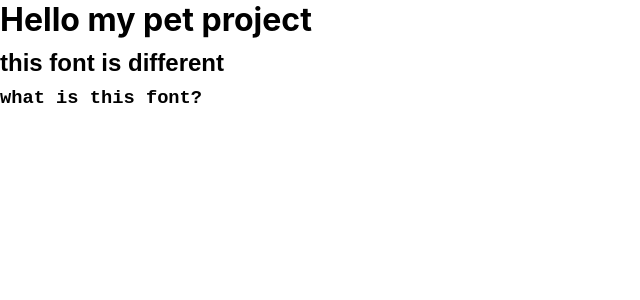
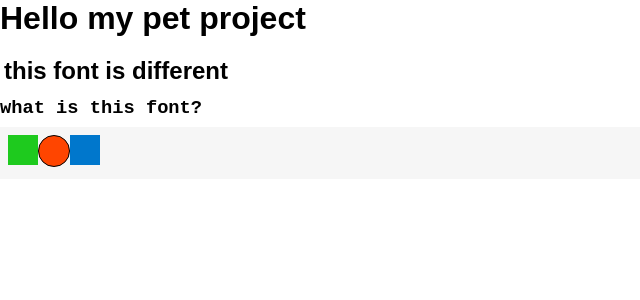
Before and after one commit to Maxximusan/study-ped-proj, a React (Create React App) app: page / in a window 1280 px wide. Shown: the top 300 px of the page, without its empty margins (0-640 px from the left). Built offline with nearby package versions, Linux system fonts and the light colour scheme.

Commit message:
3 - Theme and Box

```diff
--- a/package.json
+++ b/package.json
@@ -10,6 +10,7 @@
     "react-dom": "^18.2.0",
     "react-scripts": "5.0.1",
     "styled-components": "^6.0.7",
+    "styled-system": "^5.1.5",
     "web-vitals": "^2.1.4"
   },
   "scripts": {
--- a/src/App.jsx
+++ b/src/App.jsx
@@ -1,11 +1,19 @@
 import * as SC from './App.styled';
+import { Box } from 'components/Box';
 
 export const App = () => {
   return (
-    <>
-      <SC.MainTitle> Hello my pet project</SC.MainTitle>
-      <SC.SecondTitle> this font is different</SC.SecondTitle>
-      <SC.ThirdTitle> what is this font?</SC.ThirdTitle>
-    </>
+    <Box as="main">
+      <Box>
+        <SC.MainTitle> Hello my pet project</SC.MainTitle>
+        <SC.SecondTitle> this font is different</SC.SecondTitle>
+        <SC.ThirdTitle> what is this font?</SC.ThirdTitle>
+      </Box>
+      <Box bg="muted" p={3} display="flex">
+        <SC.FirstDiv></SC.FirstDiv>
+        <SC.SecDiv></SC.SecDiv>
+        <SC.ThirdDiv></SC.ThirdDiv>
+      </Box>
+    </Box>
   );
 };
--- a/src/App.styled.jsx
+++ b/src/App.styled.jsx
@@ -1,20 +1,41 @@
 import styled from 'styled-components';
 
 export const MainTitle = styled.h1`
-  font-family: 'Droid Sans' sans-serif;
-  margin-bottom: 10px;
+  font-family: ${p => p.theme.fonts.droid};
+  margin-bottom: ${p => p.theme.space[4]}px;
 `;
 
 export const SecondTitle = styled.h2`
-  font-family: 'Montserrat', sans-serif;
-  font-size: 24px;
-  margin-bottom: 10px;
+  font-family: ${p => p.theme.fonts.prefer};
+  font-size: ${p => p.theme.fontSizes.m};
+  margin-bottom: ${p => p.theme.space[3]}px;
+  padding: ${p => p.theme.space[2]}px;
 `;
 
 export const ThirdTitle = styled.h3`
-  font-family: 'Courier New', sans-serif;
+  font-family: ${p => p.theme.fonts.curier};
+  margin-bottom: ${p => p.theme.space[3]}px;
 `;
 
+export const FirstDiv = styled.div`
+  background-color: ${p => p.theme.colors.my2};
+  width: 30px;
+  height: 30px;
+  margin-bottom: ${p => p.theme.space[2]}px;
+`;
+export const SecDiv = styled.div`
+  background-color: ${p => p.theme.colors.my};
+  width: 30px;
+  height: 30px;
+  margin-bottom: ${p => p.theme.space[2]}px;
+  border: ${p => p.theme.borders.normal};
+  border-radius: ${p => p.theme.radii.round};
+`;
+export const ThirdDiv = styled.div`
+  background-color: ${p => p.theme.colors.primary};
+  width: 30px;
+  height: 30px;
+`;
 // font-family: -apple-system, BlinkMacSystemFont, 'Segoe UI', 'Roboto', 'Oxygen',
 //     'Ubuntu', 'Cantarell', 'Fira Sans', 'Droid Sans', 'Helvetica Neue',
 //     sans-serif;
--- /dev/null
+++ b/src/components/Box.jsx
@@ -0,0 +1,22 @@
+import styled from 'styled-components';
+import {
+  color,
+  space,
+  layout,
+  flexbox,
+  grid,
+  background,
+  border,
+  position,
+} from 'styled-system';
+
+export const Box = styled('div')(
+  color,
+  space,
+  layout,
+  flexbox,
+  grid,
+  background,
+  border,
+  position
+);
--- a/src/index.js
+++ b/src/index.js
@@ -2,10 +2,14 @@ import React from 'react';
 import ReactDOM from 'react-dom/client';
 import './index.css';
 import { App } from './App';
+import { ThemeProvider } from 'styled-components';
+import { theme } from './theme';
 
 ReactDOM.createRoot(document.getElementById('root')).render(
   <React.StrictMode>
-    <App />
+    <ThemeProvider theme={theme}>
+      <App />
+    </ThemeProvider>
   </React.StrictMode>
 );
 
--- /dev/null
+++ b/src/theme.js
@@ -0,0 +1,55 @@
+export const theme = {
+  colors: {
+    black: '#000',
+    white: '#fff',
+    text: '#2a2a2a',
+    background: '#fff',
+    primary: '#07c',
+    secondary: '#05a',
+    accent: '#609',
+    muted: '#f6f6f6',
+    my: 'orangered',
+    my2: '#1eca1e',
+  },
+
+  // для маржинов и падингов (в файле стилей px добавить)
+  space: [0, 2, 4, 8, 16, 32, 64, 128, 256],
+
+  fonts: {
+    body: 'system-ui, sans-serif',
+    heading: 'system-ui, sans-serif',
+    monospace: 'Menlo, monospace',
+    prefer: 'Montserrat, sans-serif',
+    droid: 'Droid Sans, sans-serif',
+    curier: 'Courier New, sans-serif',
+  },
+
+  fontSizes: {
+    xs: '12px',
+    s: '16px',
+    m: '24px',
+    l: '32px',
+    xl: '64px',
+  },
+
+  fontWeights: {
+    normal: 400,
+    bold: 700,
+  },
+
+  lineHeights: {
+    body: 1.5,
+    heading: 1.125,
+  },
+
+  borders: {
+    none: 'none',
+    normal: '1px solid',
+  },
+
+  radii: {
+    none: '0',
+    normal: '4px',
+    round: '50%',
+  },
+};
```
Also changed, not shown: 1 other file (tests, documents, lock files or other folders).
